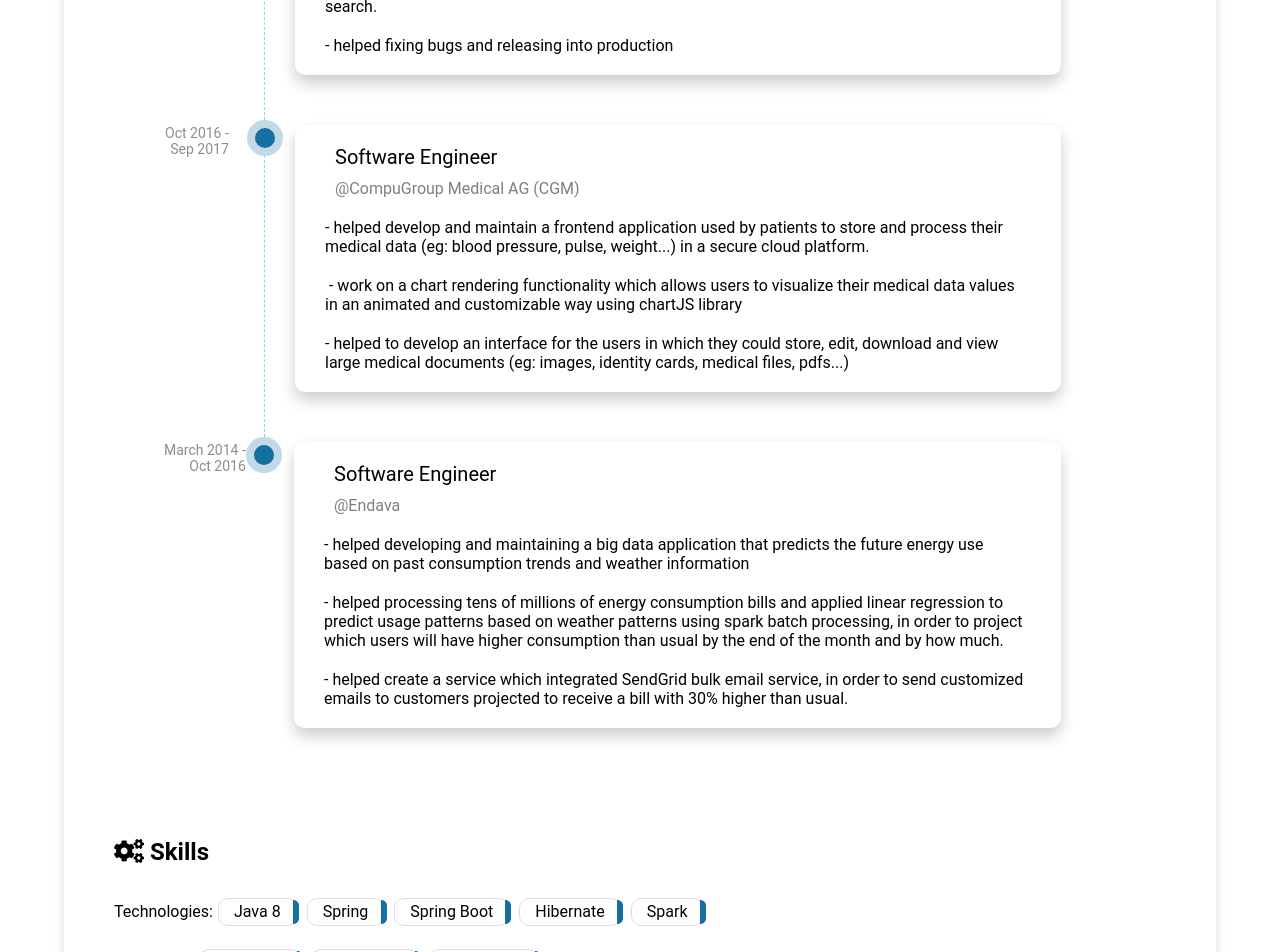
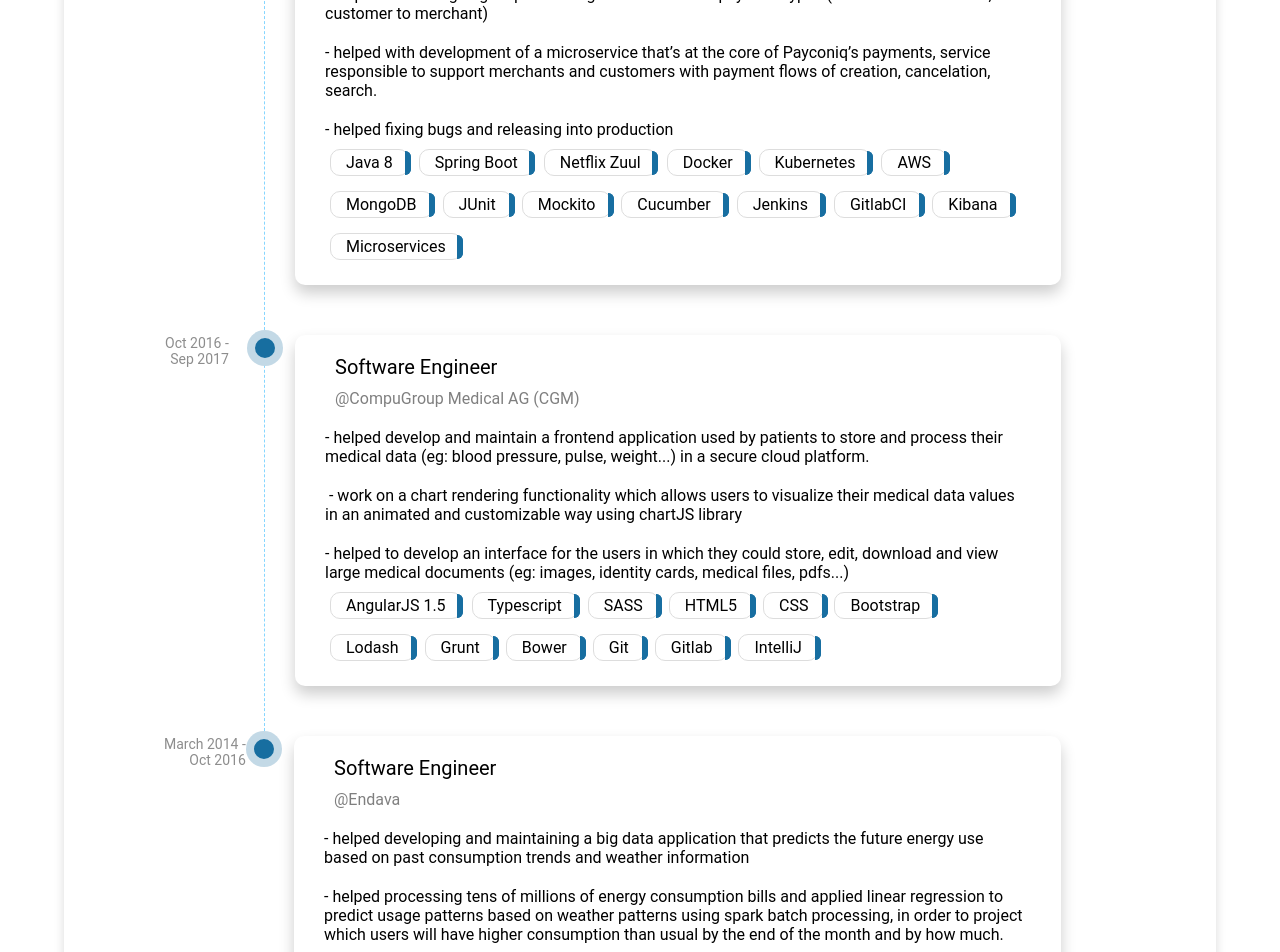
Before and after one commit to sboldur/professional-resume, an Angular app: page / in a window 1280 px wide. Shown: the part 1300-2252 px from the top of the page. Built offline with nearby package versions, Linux system fonts and the light colour scheme.

Commit message:
add tags with teck stack into experience cards

```diff
--- a/src/app/components/common/tag/tag.component.scss
+++ b/src/app/components/common/tag/tag.component.scss
@@ -5,8 +5,8 @@
   border: 1px solid $grey-light;
   border-radius: 10px;
   display: inline-block;
-  height: 26px;
-  line-height: 26px;
+  height: 25px;
+  line-height: 25px;
   position: relative;
   margin: 10px 5px 5px;;
   padding: 0 15px;
--- a/src/app/components/experience/experience.component.html
+++ b/src/app/components/experience/experience.component.html
@@ -3,7 +3,8 @@
     <ul class="tl">
       <li class="tl-item" *ngFor="let item of experienceItems">
         <div class="timestamp">{{item.dateFrom}} - <br>{{item.dateTo}}</div>
-        <app-cardbox [title]="item.title" [subtitle]="item.location" [details]="item.description">
+        <app-cardbox [title]="item.title" [subtitle]="item.location"
+                     [details]="item.description" [footerTags]="item.tags">
         </app-cardbox>
       </li>
     </ul>
--- a/src/app/components/experience/experience.model.ts
+++ b/src/app/components/experience/experience.model.ts
@@ -4,5 +4,6 @@ export interface Experience {
   dateFrom: string;
   dateTo: string;
   workResponsibilities?: string[];
+  tags?: string[];
   description?: string [];
 }
--- a/src/app/data/experience.data.ts
+++ b/src/app/data/experience.data.ts
@@ -9,7 +9,8 @@ export const EXPERIENCE_ITEMS: Experience[] = [
     description: [' - implement new microservice that help customers have more control on the fleet costs by providing them a tool where they can approve, reject and compare invoices with their associated vehicle contract.',
       ' - implement new reports in order to provide customers with more insights on its fleet mileage, fuel, co2 emissions and where the fleet costs can be reduced.',
       ' - help with importing customer files in order to create new vehicles and drivers into the system.'
-                  ]
+    ],
+    tags: ['Java 8', 'Spring', 'AWS S3', 'Hibernate', 'PostgreSql', 'Flyway', 'JUnit', 'Mockito', 'CircleCi']
   },
   {
     title: 'Software Engineer',
@@ -24,7 +25,8 @@ export const EXPERIENCE_ITEMS: Experience[] = [
       ' - helped with designing sequence diagrams of different payment types (customer to customer, customer to merchant)',
       ' - helped with development of a microservice that’s at the core of Payconiq’s payments, service responsible to support merchants and customers with payment flows of creation, cancelation, search.',
       ' - helped fixing bugs and releasing into production'
-                  ]
+    ],
+    tags: ['Java 8', 'Spring Boot', 'Netflix Zuul', 'Docker', 'Kubernetes', 'AWS', 'MongoDB', 'JUnit', 'Mockito', 'Cucumber', 'Jenkins', 'GitlabCI', 'Kibana', 'Microservices']
   },
   {
     title: 'Software Engineer',
@@ -34,7 +36,8 @@ export const EXPERIENCE_ITEMS: Experience[] = [
     description: [' - helped develop and maintain a frontend application used by patients to store and process their medical data (eg: blood pressure, pulse, weight...) in a secure cloud platform.',
       '​ - work on a chart rendering functionality which allows users to visualize their medical data values in an animated and customizable way using chartJS library',
       ' - helped to develop an interface for the users in which they could store, edit, download and view large medical documents (eg: images, identity cards, medical files, pdfs...)'
-                  ]
+    ],
+    tags: ['AngularJS 1.5', 'Typescript', 'SASS', 'HTML5', 'CSS', 'Bootstrap', 'Lodash', 'Grunt', 'Bower', 'Git', 'Gitlab', 'IntelliJ']
   },
   {
     title: 'Software Engineer',
@@ -44,6 +47,7 @@ export const EXPERIENCE_ITEMS: Experience[] = [
     description: [' - helped developing and maintaining a big data application that predicts the future energy use based on past consumption trends and weather information',
       ' - helped processing tens of millions of energy consumption​ ​bills and applied linear regression to predict usage patterns based on weather patterns using spark batch processing, in order to project which users will have higher consumption than usual by the end of the month and by how much.',
       ' - helped create a service which integrated SendGrid bulk email service, in order to send customized emails to customers ​projected to receive a bill with 30% higher than usual.'
-                  ]
+    ],
+    tags: ['Java 7', 'Spring', 'Spark', 'AWS', 'Docker', 'Docker Compose', 'Google Protobuf', 'Guava', 'PostgreSql', 'Cassandra', 'Junit', 'Mockito', 'Cucumber', 'Zookeeper', 'Mesos', 'Marathon', 'Kibana', 'Git', 'Intellij', 'Maven']
   }
 ];
```
Lines whose indentation alone changed are shown as unchanged.
